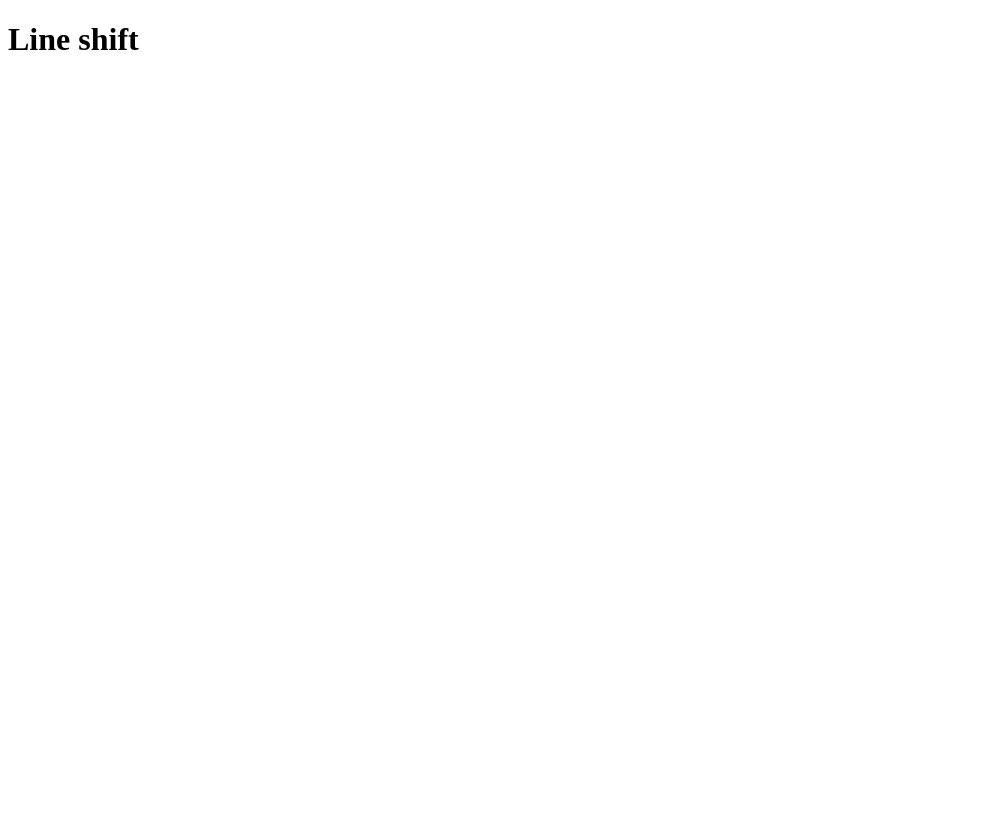
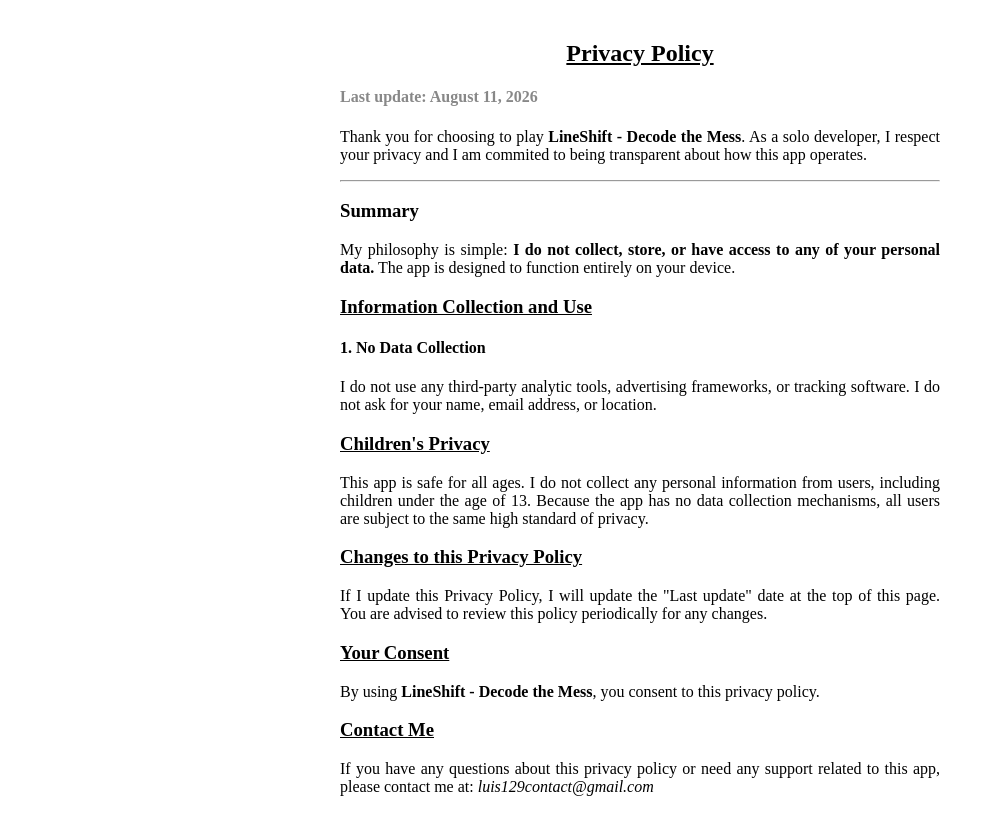
Before and after one commit to Luis129-ai/Luis129-ai.github.io, a plain HTML site: page LineShift/index.html in a window 1280 px wide. Shown: the whole page, without its empty margins (0-995 px from the left). Before the commit the page ends 800 px from the top, so only its background shows below. Drawn offline with Linux system fonts and the light colour scheme.

Commit message:
line shift policy

```diff
--- a/LineShift/index.html
+++ b/LineShift/index.html
@@ -4,11 +4,46 @@
 <head>
   <meta charset="UTF-8">
   <meta name="viewport" content="width=device-width, initial-scale=1.0">
-  <title>Line Shift</title>
+  <title>LineShift</title>
+
+  <link rel="stylesheet" href="../styles.css" />
 </head>
 
 <body>
-  <h1>Line shift</h1>
+  <div class="privacy_policy">
+    <h2 class="section-name title">Privacy Policy</h2>
+    <h4 class="updated-date">Last update: August 11, 2026</h4>
+
+    <p>Thank you for choosing to play <b>LineShift - Decode the Mess</b>. As a solo developer, I respect your privacy
+      and I am commited to being transparent about how this app operates.</p>
+
+    <hr />
+    <h3>Summary</h3>
+    <p>My philosophy is simple: <b>I do not collect, store, or have access to any of your personal data.</b> The app is
+      designed to function entirely on your device.</p>
+
+    <h3 class="section-name">Information Collection and Use</h3>
+    <h4>1. No Data Collection</h4>
+    <p>I do not use any third-party analytic tools, advertising frameworks, or tracking software. I do not ask for your
+      name, email address, or location.</p>
+
+
+    <h3 class="section-name">Children's Privacy</h3>
+    <p>This app is safe for all ages. I do not collect any personal information from users, including children under the
+      age of 13. Because the app has no data collection mechanisms, all users are subject to the same high standard of
+      privacy.</p>
+
+    <h3 class="section-name">Changes to this Privacy Policy</h3>
+    <p>If I update this Privacy Policy, I will update the "Last update" date at the top of this page. You are advised to
+      review this policy periodically for any changes.</p>
+
+    <h3 class="section-name">Your Consent</h3>
+    <p>By using <b>LineShift - Decode the Mess</b>, you consent to this privacy policy.</p>
+
+    <h3 class="section-name">Contact Me</h3>
+    <p>If you have any questions about this privacy policy or need any support related to this app, please contact me
+      at: <i>luis129contact@gmail.com</i></p>
+  </div>
 </body>
 
 </html>
```
